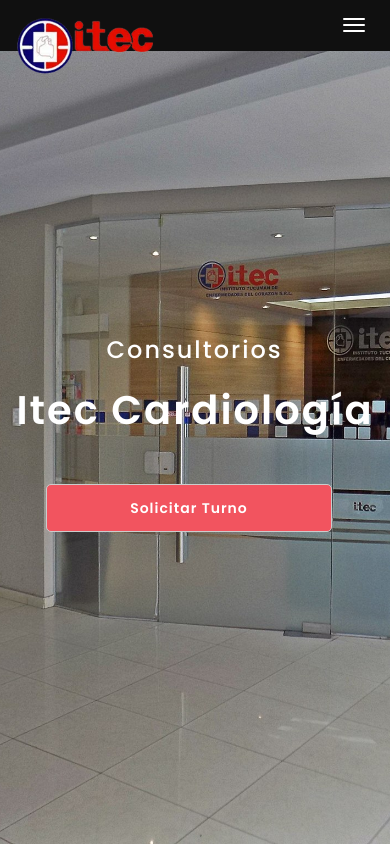
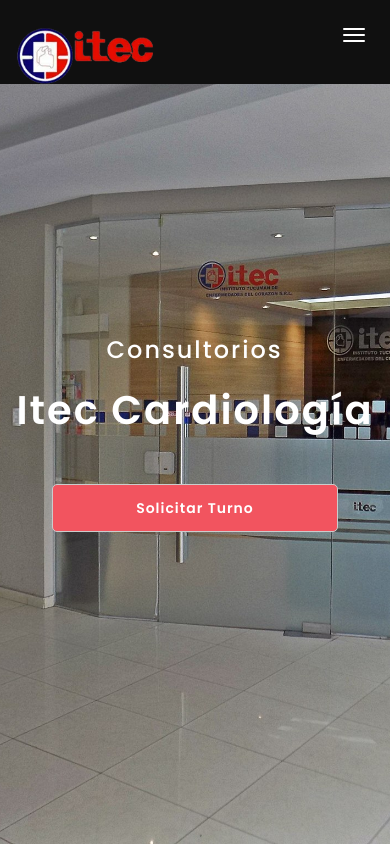
Before and after one commit to gabrielsalc/ItecConsultorios, a PHP site: page / in a window 390 px wide. Shown: the top 848 px of the page. Run offline with PHP 8.4, Linux system fonts and the light colour scheme.

Commit message:
arreglos css

```diff
--- a/css/style.css
+++ b/css/style.css
@@ -106,7 +106,6 @@
     font-size: 100%;
     padding: 14px 42px;
     margin-top: 42px;
-    margin-right: 12px;
     -webkit-transition: all 0.2s ease-in-out;
     transition: all 0.2s ease-in-out;
     width: 25%;
@@ -139,7 +138,7 @@
 }
 
 .parallax-section {
-  background-attachment: fixed !important;
+  background-attachment: scroll !important;
   background-size: cover !important;
 }
 /*---------------------------------------
@@ -196,13 +195,15 @@
 .custom-navbar {
     margin-bottom: 0;
     background-color: #101010;
+    height: 9%;
+    padding-bottom: 10%;
+    padding-top: 10px;
 }
 
 .custom-navbar .navbar-brand {
     color: #ffffff;
     font-weight: 600;
     font-size: 3rem;
-    line-height: 40px;
 }
 
 .custom-navbar .nav li a { /*accesos directos de la navbar*/
@@ -759,8 +760,8 @@
 
 @media (max-width: 768px) {
 
-  .custom-navbar .navbar-brand {
-    line-height: 20px;
+  .custom-navbar {
+    height: 10%;
   }
 
   #acercade img,
```
